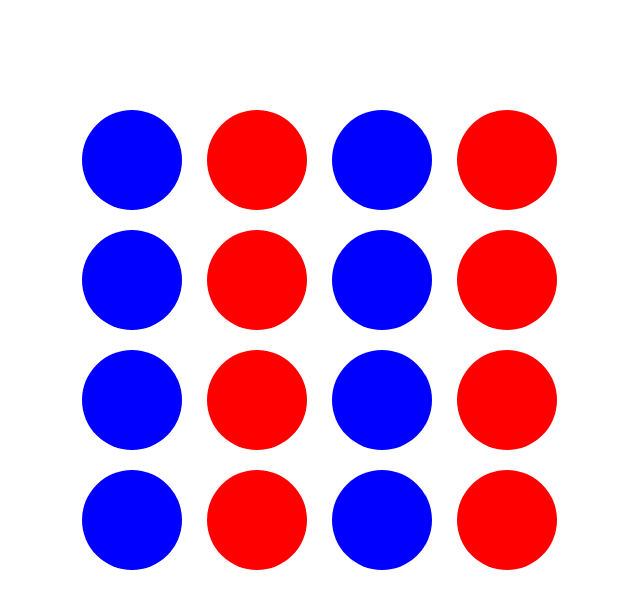
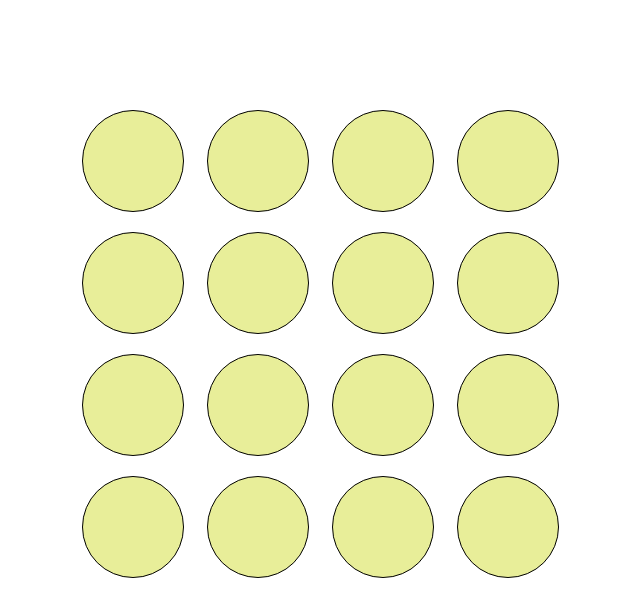
Before and after one commit to aviralrabbit1/connect-4, a React (Create React App) app: page / in a window 1280 px wide. Shown: the top 616 px of the page, without its empty margins (338-978 px from the left). Built offline with nearby package versions, Linux system fonts and the light colour scheme.

Commit message:
setting up blank value circles

```diff
--- a/src/App.css
+++ b/src/App.css
@@ -15,11 +15,17 @@
   height: 100px;
   margin: 10px 10px 10px 10px;
   border-radius: 50%;
+  border: 1px solid black;
 }
 
-.odd{
+.player_0{
+  background-color: rgb(232, 238, 153);
+}
+
+.player_1{
   background-color: red;
 }
-.even{
+
+.player_2{
   background-color: blue;
 }
--- a/src/Components/Gamecircle.js
+++ b/src/Components/Gamecircle.js
@@ -12,7 +12,7 @@ const Gamecircle = ({id, children, onCircleClicked}) => {
 
   console.log(id);
   return (
-    <div className={`gameCircle ${id%2==0?"odd":"even"}`}
+    <div className={`gameCircle player_0`}
     // style={id%2==0? {backgroundColor:'red'}:{backgroundColor: 'blue'}}
     onClick={(event) => onclick(event, id) }>
       {/* Gamecircle - id= {id} */}
```
